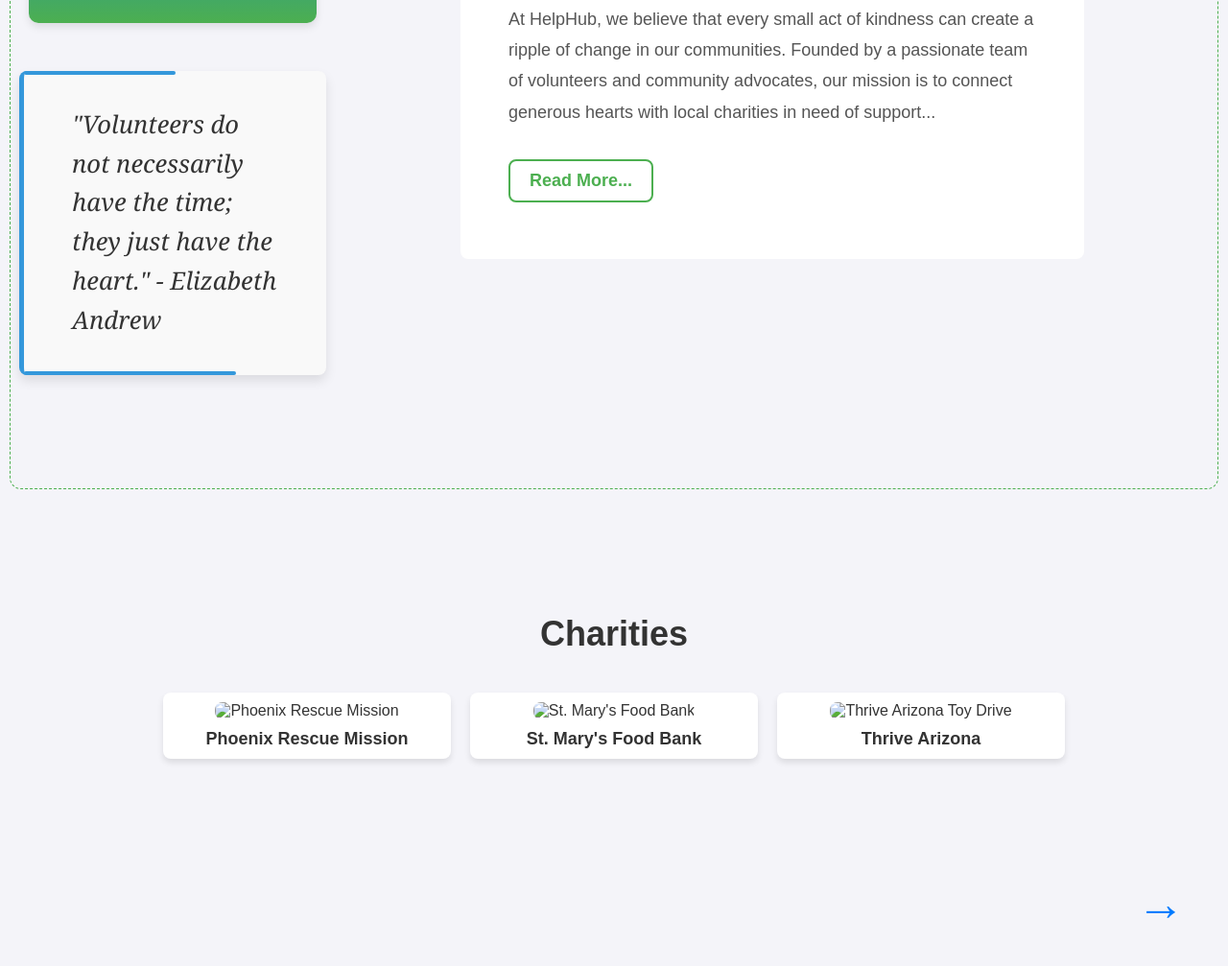
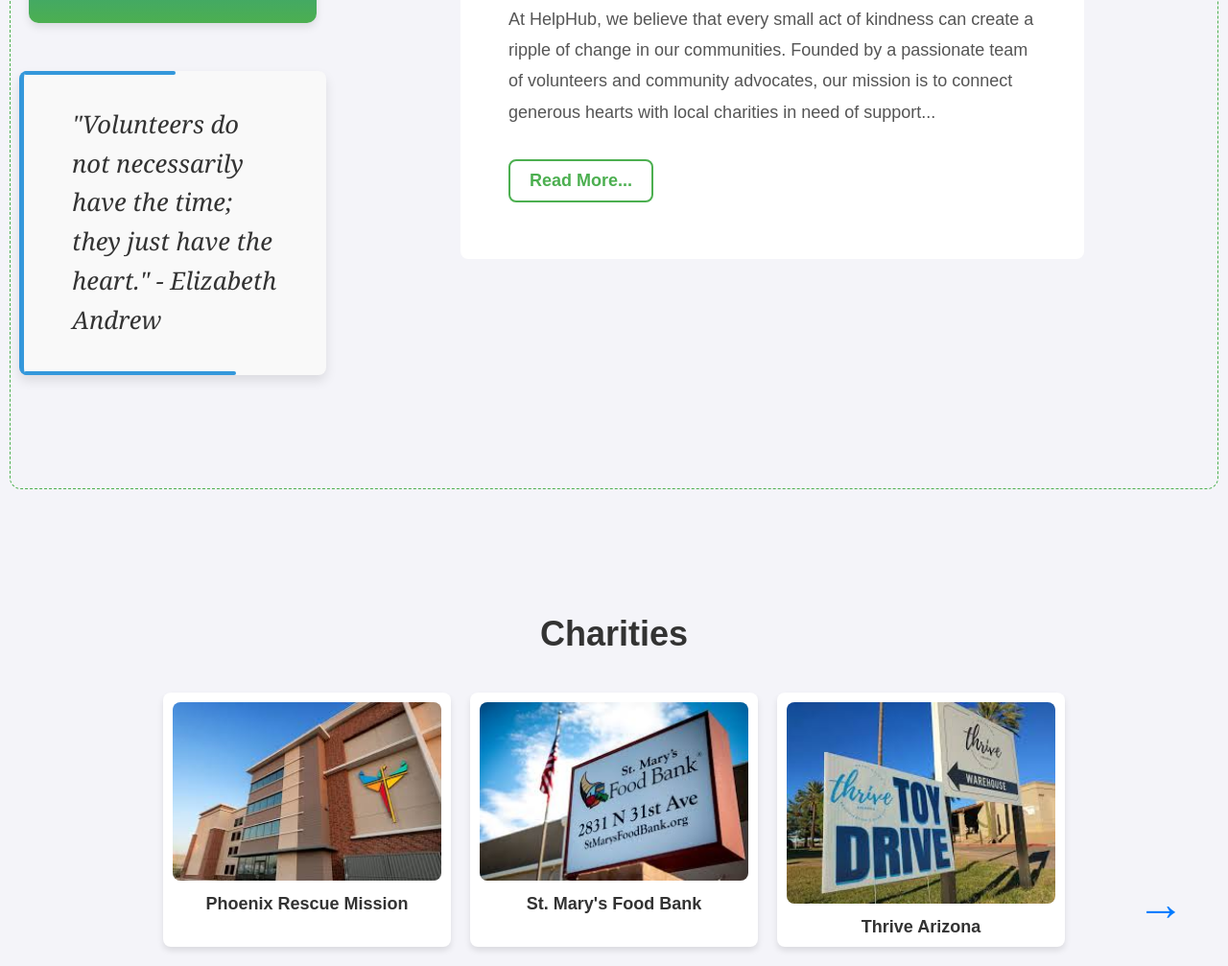
Before and after one commit to jaymenotgrass/jaymenotgrass.github.io, a plain HTML site: page index.html in a window 1280 px wide. Shown: the part 280-1287 px from the top of the page at 96% size. Before the commit the page ends 1251 px from the top, so only its background shows below. Drawn offline with Linux system fonts and the light colour scheme.

Commit message:
Update index.html

```diff
--- a/index.html
+++ b/index.html
@@ -39,15 +39,15 @@
     <div class="titles"><h1>Charities</h1></div>
     <div class="image-gallery">
         <div class="image-item">
-            <img src="images/prmission.jpeg" height="200" alt="Phoenix Rescue Mission">
+            <img src="prmission.jpeg" height="200" alt="Phoenix Rescue Mission">
             <a href="charityprofile1.html">Phoenix Rescue Mission</a>
         </div>
         <div class="image-item">
-            <img src="images/stmarys.jpeg" height="200" alt="St. Mary's Food Bank">
+            <img src="stmarys.jpeg" height="200" alt="St. Mary's Food Bank">
             <a href="charityprofile2.html">St. Mary's Food Bank</a>
         </div>
         <div class="image-item">
-            <img src="images/thriveaz.jpeg" height="200" alt="Thrive Arizona Toy Drive">
+            <img src="thriveaz.jpeg" height="200" alt="Thrive Arizona Toy Drive">
             <a href="charityprofile3.html">Thrive Arizona</a>
 
         </div>
```
